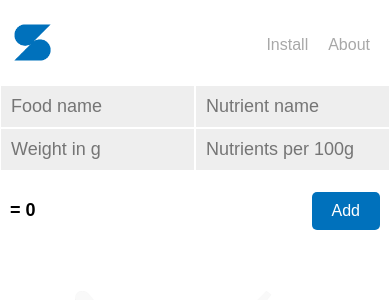
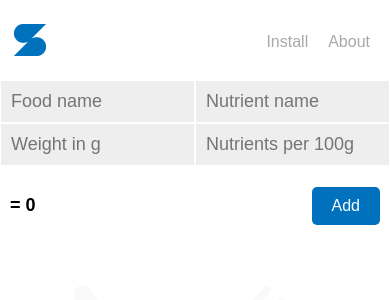
Before and after one commit to andrereus/simple-nutrition-calculator, a React (Vite) app: page / in a window 390 px wide. Shown: the top 300 px of the page. Built offline with nearby package versions, Linux system fonts and the light colour scheme.

Commit message:
Update logo

```diff
--- a/src/styles/components/_main.scss
+++ b/src/styles/components/_main.scss
@@ -16,6 +16,10 @@
   }
 }
 
+.main__logo {
+  width: 40px;
+}
+
 .main__install,
 .main__about {
   padding: 10px;
@@ -26,16 +30,12 @@
   }
 }
 
-.main__logo {
-  width: 50%;
-}
+@media (max-width: 576px) {
+  .main__logo {
+    margin-left: 10px;
+  }
 
-@media (max-width: 576px) {
   .main__navigation {
     margin-right: 10px;
   }
-
-  .main__logo {
-      margin-left: 10px;
-  }
 }
```
